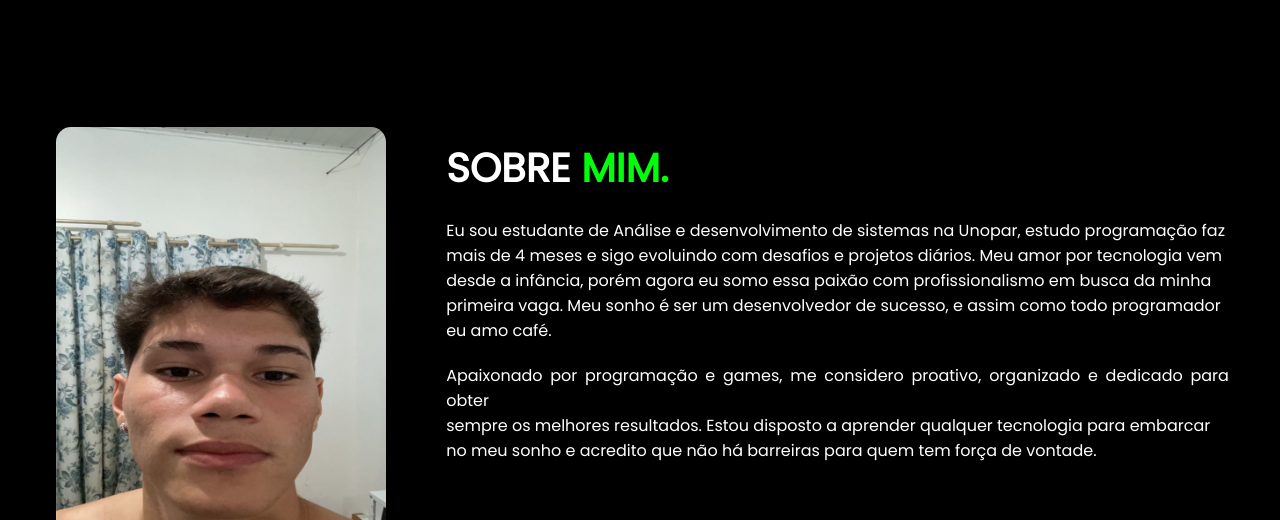
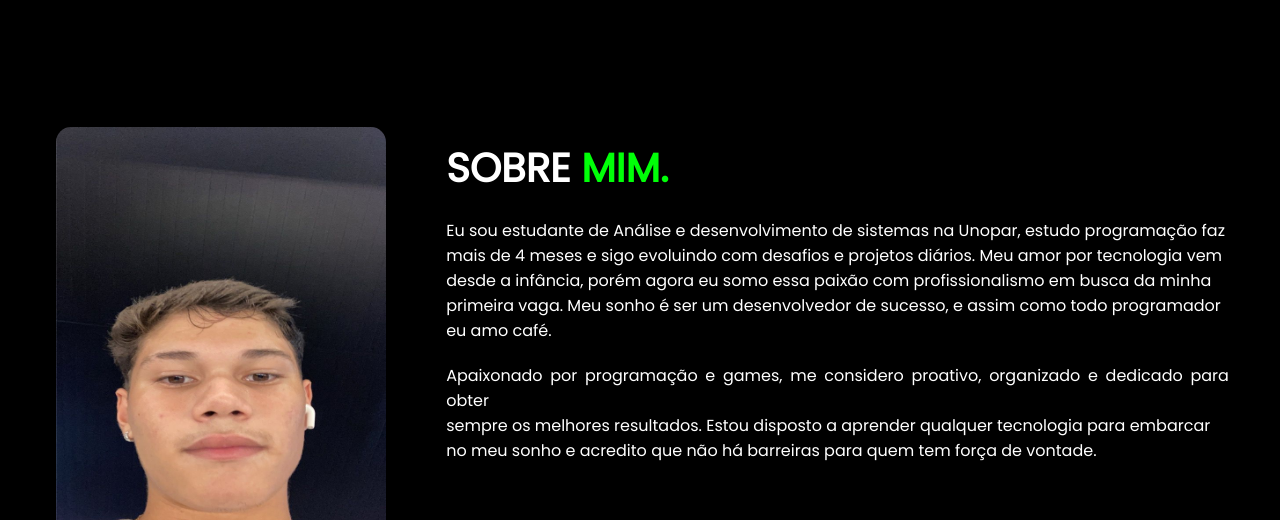
Before and after one commit to felipermendess/portfolio-pessoal, a plain HTML site: page index.html in a window 1280 px wide. Shown: the part 1668-2188 px from the top of the page. Drawn offline with nearby package versions, Linux system fonts and the light colour scheme; a web font is replaced by a local one.

Commit message:
new commit about profile and photo

```diff
--- a/index.html
+++ b/index.html
@@ -116,7 +116,7 @@
             <div class="container">
                 <div class="flex">
                     <div class="img-sobre">
-                        <img src="img/copia2.jpeg" alt="" height="470" width="330">
+                        <img src="img/foto-academia1.jpeg" alt="" height="470" width="330">
                     </div>
                     <div class="txt-sobre" >
                         <h2>SOBRE <span> MIM.</span>
```
Also changed, not shown: img/foto-academia1.jpeg (added), img/foto-academia2.jpeg (added), img/foto-academia3.jpeg (added), img/foto-para-perfil.jpeg (added), img/foto-profile.jpeg (added), img/foto-sp.jpeg (added), img/imagem-pvh.jpeg (added).
